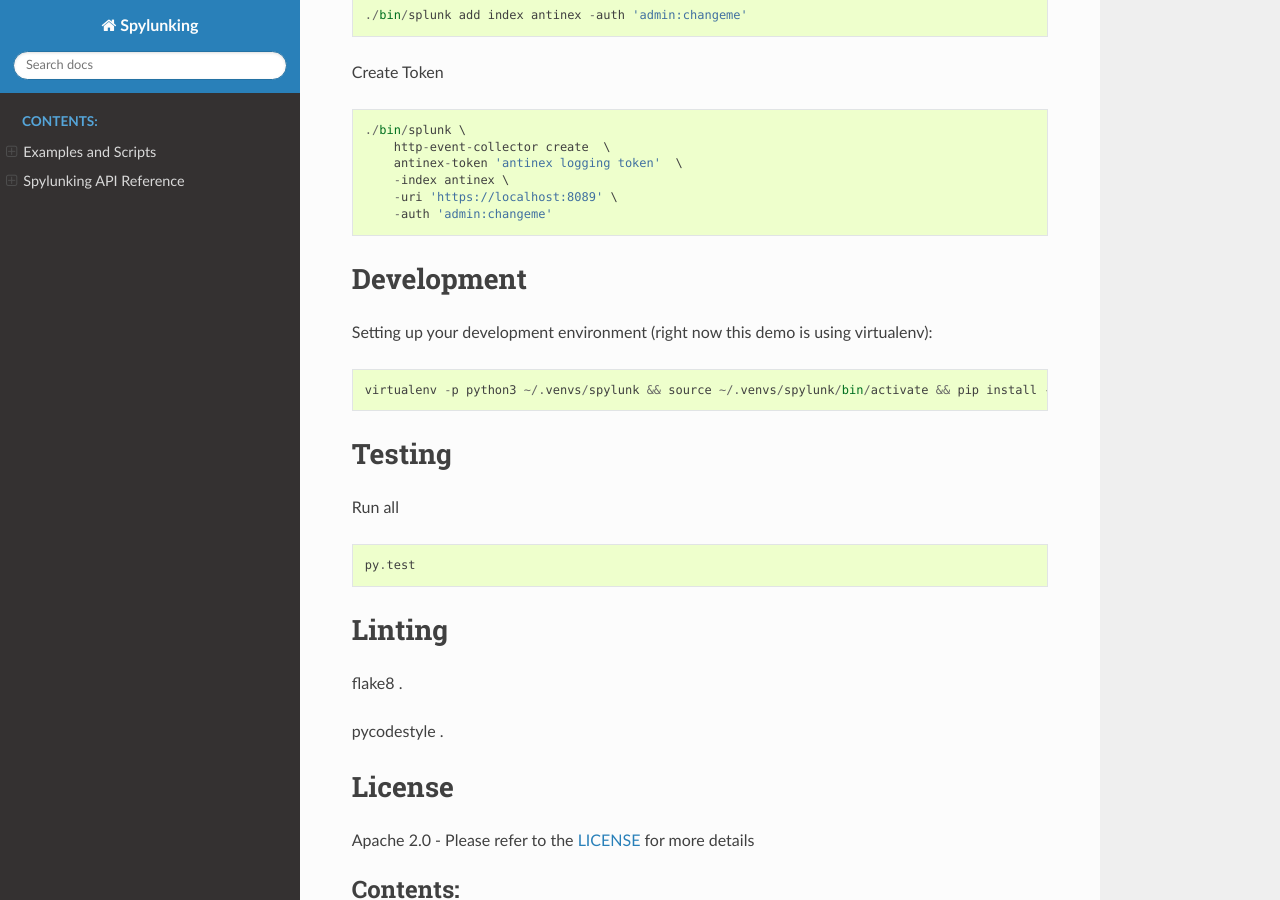
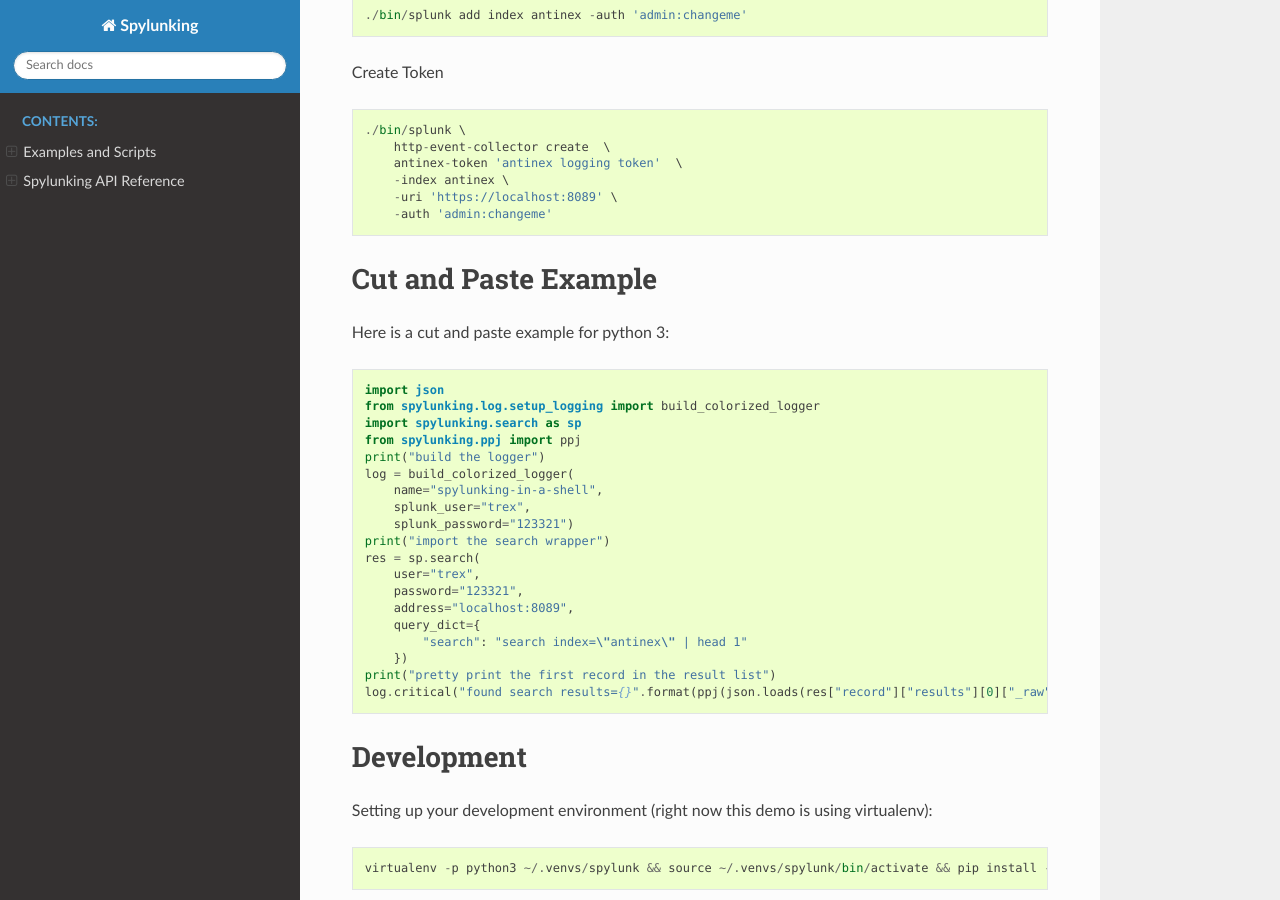
Before and after one commit to jay-johnson/spylunking, a Sphinx documentation site: the page built from docs/source/index.rst, in a window 1280 px wide and 900 px high, scrolled down 9193 px. Built offline with Sphinx 7.4.7 and the Read the Docs theme 2.0.0, drawn with Linux system fonts in a browser that asks for light colours; some of the changed text lies outside the part shown.

Commit message:
doc fixes and bringing more json logger config examples in

```diff
--- a/docs/source/index.rst
+++ b/docs/source/index.rst
@@ -189,7 +189,7 @@
 
 Here are python commands to build a colorized, splunk-ready python logger. On startup, the logger will authenticate with splunk using the provided credentials. Once authenticated you can use it like a normal logger.
 
-.. note:: Building a logger and searching support using a pre-existing ``splunk_token=<token string>`` or ``SPLUNK_TOKEN`` environment key
+.. note:: The ``build_colorized_logger`` and ``search`` method also support authentication using a pre-existing ``splunk_token=<token string>`` or by setting a ``SPLUNK_TOKEN`` environment key
 
 ::
 
@@ -502,6 +502,33 @@
         -uri 'https://localhost:8089' \
         -auth 'admin:changeme'
 
+Cut and Paste Example
+---------------------
+
+Here is a cut and paste example for python 3:
+
+::
+
+    import json
+    from spylunking.log.setup_logging import build_colorized_logger
+    import spylunking.search as sp
+    from spylunking.ppj import ppj
+    print("build the logger")
+    log = build_colorized_logger(
+        name="spylunking-in-a-shell",
+        splunk_user="trex",
+        splunk_password="123321")
+    print("import the search wrapper")
+    res = sp.search(
+        user="trex",
+        password="123321",
+        address="localhost:8089",
+        query_dict={
+            "search": "search index=\"antinex\" | head 1"
+        })
+    print("pretty print the first record in the result list")
+    log.critical("found search results={}".format(ppj(json.loads(res["record"]["results"][0]["_raw"]))))
+
 Development
 -----------
 
--- a/setup.py
+++ b/setup.py
@@ -63,7 +63,7 @@
 setup(
     name='spylunking',
     cmdclass={'test': PyTest},
-    version='1.0.7',
+    version='1.0.8',
     description=(
         'Splunk-ready python logging integration, Docker demos and tools'),
     long_description=(
```
Also changed, not shown: other parts of docs/source/index.rst (+1 -1 lines), README.rst (+29 -2 lines), 11 other files.
